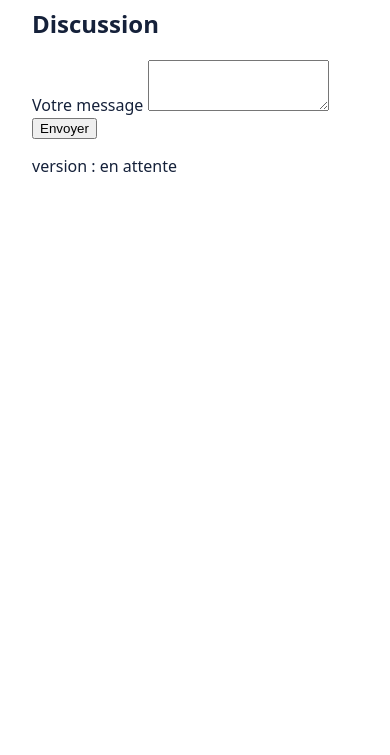
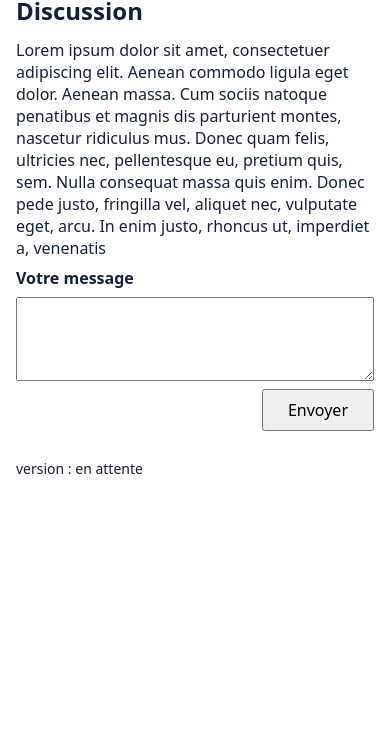
Before and after one commit to Youcefkouaouci/Renforcement-dev-web, a website: page atelier/public/index.html in a window 390 px wide. Shown: the part 89-844 px from the top of the page. Drawn offline with Linux system fonts and the light colour scheme; no server answers.

Commit message:
fix - responsive

```diff
--- a/atelier/public/index.html
+++ b/atelier/public/index.html
@@ -13,10 +13,26 @@
     <main>
       <section aria-labelledby="titre-chat">
         <h2 id="titre-chat">Discussion</h2>
-        <ul id="messages" aria-label="Messages" aria-live="polite"></ul>
+        <ul id="messages" aria-label="Messages" aria-live="polite">
+          <li>
+            Lorem ipsum dolor sit amet, consectetuer adipiscing elit. Aenean
+            commodo ligula eget dolor. Aenean massa. Cum sociis natoque
+            penatibus et magnis dis parturient montes, nascetur ridiculus mus.
+            Donec quam felis, ultricies nec, pellentesque eu, pretium quis, sem.
+            Nulla consequat massa quis enim. Donec pede justo, fringilla vel,
+            aliquet nec, vulputate eget, arcu. In enim justo, rhoncus ut,
+            imperdiet a, venenatis
+          </li>
+        </ul>
         <form id="chat-form">
           <label for="message">Votre message</label>
-          <textarea id="message" name="message" rows="3" required maxlength="280"></textarea>
+          <textarea
+            id="message"
+            name="message"
+            rows="3"
+            required
+            maxlength="280"
+          ></textarea>
           <button type="submit">Envoyer</button>
         </form>
       </section>
--- a/atelier/public/styles.css
+++ b/atelier/public/styles.css
@@ -1,10 +1,80 @@
+* {
+  box-sizing: border-box;
+}
+
 body {
   font-family: system-ui, sans-serif;
-  margin: 2rem;
+  margin: 0;
   color: #15213a;
   background: white;
 }
-main {
-  max-width: 48rem;
+
+header,
+main,
+footer {
+  width: 100%;
+  max-width: 760px;
   margin-inline: auto;
+  padding-inline: 1rem;
 }
+
+header {
+  padding-block: 1rem;
+}
+
+footer {
+  padding-block: 1rem;
+  font-size: 0.875rem;
+}
+
+#chat-form {
+  display: flex;
+  flex-direction: column;
+  gap: 0.5rem;
+}
+
+#chat-form label {
+  font-weight: 600;
+}
+
+#chat-form textarea {
+  width: 100%;
+  padding: 0.5rem;
+  font: inherit;
+  resize: vertical;
+}
+
+#chat-form button {
+  align-self: flex-end;
+  padding: 0.5rem 1.5rem;
+  font: inherit;
+  cursor: pointer;
+}
+
+:focus-visible {
+  outline: 3px solid #1a6dff;
+  outline-offset: 2px;
+}
+
+h1 {
+  margin-block: 0;
+}
+
+h2 {
+  margin-block: 0.5rem 0.75rem;
+}
+
+#messages {
+  list-style: none;
+  padding-left: 0;
+  margin-block: 0.5rem;
+}
+
+#status {
+  margin-block: 0.75rem;
+}
+
+#messages li {
+  overflow-wrap: break-word;
+  word-break: break-word;
+}
```
Also changed, not shown: suivi.md (+4 -4 lines).
